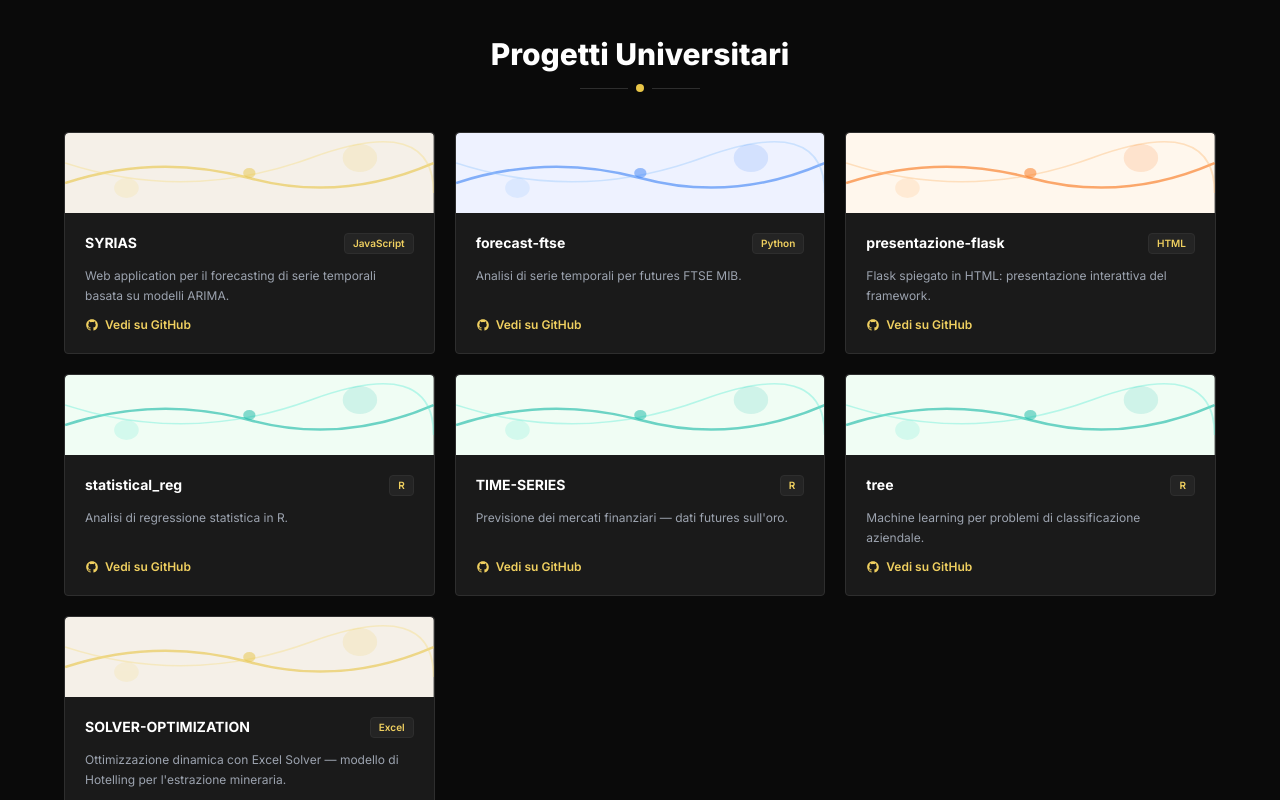
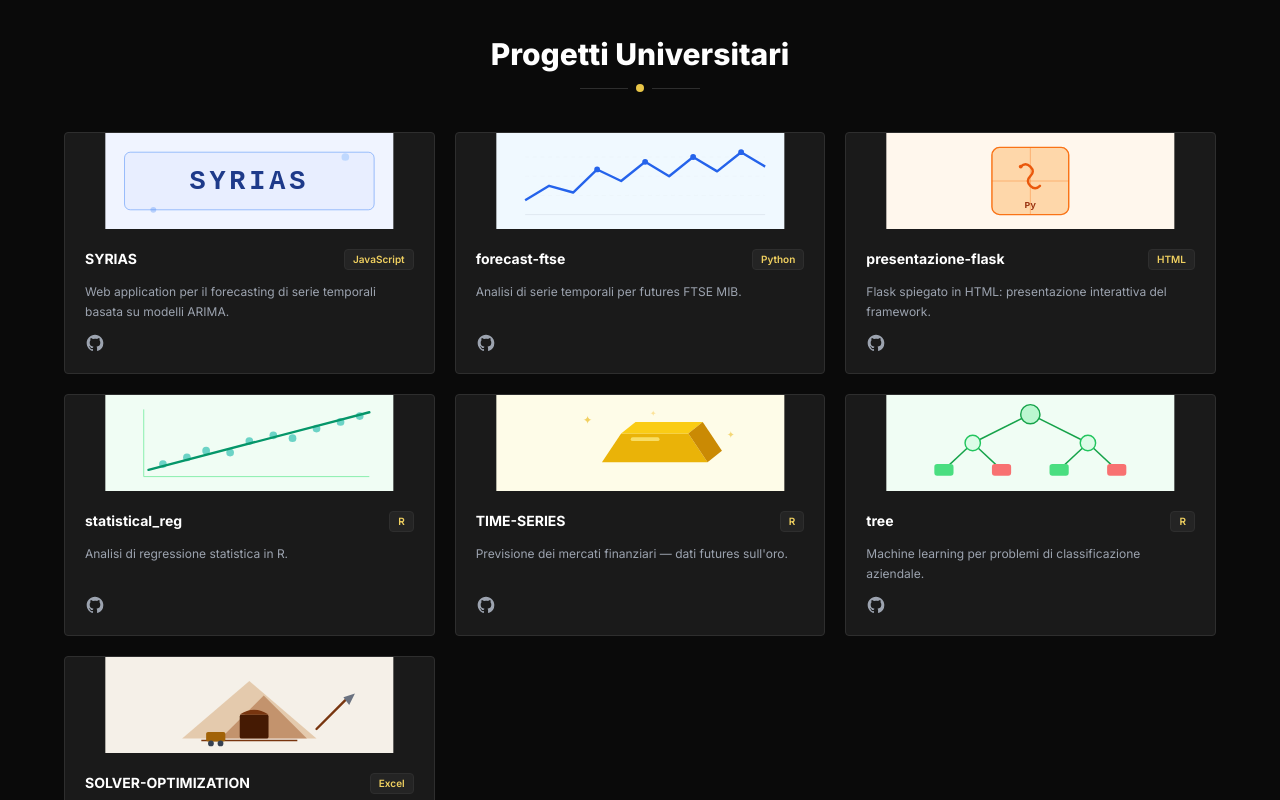
Before and after one commit to fortunatoantonio/portfolio, a React (Vite) app: page / in a window 1280 px wide. Shown: the part 3140-3940 px from the top of the page. Built offline with nearby package versions, Linux system fonts and the light colour scheme; no server answers.

Commit message:
Projects: custom SVG graphics per project, clickable cards, GitHub icon only, fix statistical_reg link

```diff
--- a/src/components/Projects.jsx
+++ b/src/components/Projects.jsx
@@ -2,49 +2,185 @@
 import useIntersectionObserver from '../hooks/useIntersectionObserver'
 import { SectionTitle } from './About'
 
-// Colori sfondo light e accento per ogni linguaggio
-const LANG_THEMES = {
-  'Python / Flask': { bg: '#eef6ee', accent: '#22c55e', accent2: '#86efac' },
-  'Python':         { bg: '#eef2ff', accent: '#3b82f6', accent2: '#93c5fd' },
-  'R':              { bg: '#f0fdf4', accent: '#14b8a6', accent2: '#5eead4' },
-  'HTML':           { bg: '#fff7ed', accent: '#f97316', accent2: '#fdba74' },
-  'Python / R':     { bg: '#faf5ff', accent: '#8b5cf6', accent2: '#c4b5fd' },
-}
+/* ── SVG Graphics per progetto (by index) ── */
 
-function getTheme(lang) {
-  return LANG_THEMES[lang] || { bg: '#f5f0e8', accent: '#e8c547', accent2: '#f5dc80' }
-}
-
-function ProjectGraphic({ lang }) {
-  const { bg, accent, accent2 } = getTheme(lang)
+// 1. SYRIAS — scritta "SYRIAS" su sfondo light
+function GraphicSyrias() {
   return (
-    <svg viewBox="0 0 300 80" className="w-full h-20 rounded-t-sm" preserveAspectRatio="none">
-      <rect width="300" height="80" fill={bg} />
-      <path d={`M0 50 Q75 20 150 45 T300 30`} stroke={accent} strokeWidth="2.5" fill="none" opacity="0.6" />
-      <path d={`M0 30 Q100 70 200 25 T300 60`} stroke={accent2} strokeWidth="1.5" fill="none" opacity="0.4" />
-      <circle cx="240" cy="25" r="14" fill={accent} opacity="0.15" />
-      <circle cx="50" cy="55" r="10" fill={accent2} opacity="0.2" />
-      <circle cx="150" cy="40" r="5" fill={accent} opacity="0.5" />
+    <svg viewBox="0 0 300 100" className="w-full h-24 rounded-t-sm" preserveAspectRatio="xMidYMid meet">
+      <rect width="300" height="100" fill="#f0f4ff" />
+      <rect x="20" y="20" width="260" height="60" rx="6" fill="#e8eeff" stroke="#3b82f6" strokeWidth="0.5" />
+      <text x="150" y="58" textAnchor="middle" fontFamily="monospace" fontSize="28" fontWeight="bold" fill="#1e3a8a" letterSpacing="4">SYRIAS</text>
+      <circle cx="50" cy="80" r="3" fill="#3b82f6" opacity="0.3" />
+      <circle cx="250" cy="25" r="4" fill="#60a5fa" opacity="0.3" />
     </svg>
   )
 }
 
-function ProjectCard({ project, delay }) {
-  const { t } = useTranslation()
+// 2. forecast-ftse — serie temporale a zig-zag
+function GraphicTimeSeries() {
+  return (
+    <svg viewBox="0 0 300 100" className="w-full h-24 rounded-t-sm" preserveAspectRatio="xMidYMid meet">
+      <rect width="300" height="100" fill="#f0f9ff" />
+      {/* Grid lines */}
+      <line x1="30" y1="85" x2="280" y2="85" stroke="#cbd5e1" strokeWidth="0.5" />
+      <line x1="30" y1="65" x2="280" y2="65" stroke="#e2e8f0" strokeWidth="0.3" strokeDasharray="4" />
+      <line x1="30" y1="45" x2="280" y2="45" stroke="#e2e8f0" strokeWidth="0.3" strokeDasharray="4" />
+      <line x1="30" y1="25" x2="280" y2="25" stroke="#e2e8f0" strokeWidth="0.3" strokeDasharray="4" />
+      {/* Zig-zag time series */}
+      <polyline points="30,70 55,55 80,62 105,38 130,50 155,30 180,45 205,25 230,40 255,20 280,35" fill="none" stroke="#2563eb" strokeWidth="2.5" strokeLinejoin="round" />
+      {/* Points */}
+      <circle cx="105" cy="38" r="3" fill="#2563eb" />
+      <circle cx="155" cy="30" r="3" fill="#2563eb" />
+      <circle cx="205" cy="25" r="3" fill="#2563eb" />
+      <circle cx="255" cy="20" r="3" fill="#2563eb" />
+    </svg>
+  )
+}
+
+// 3. presentazione-flask — pacchetto Python (scatola con logo serpente)
+function GraphicFlask() {
+  return (
+    <svg viewBox="0 0 300 100" className="w-full h-24 rounded-t-sm" preserveAspectRatio="xMidYMid meet">
+      <rect width="300" height="100" fill="#fff7ed" />
+      {/* Package box */}
+      <rect x="110" y="15" width="80" height="70" rx="8" fill="#fed7aa" stroke="#f97316" strokeWidth="1.5" />
+      <line x1="150" y1="15" x2="150" y2="85" stroke="#f97316" strokeWidth="0.8" opacity="0.5" />
+      <line x1="110" y1="50" x2="190" y2="50" stroke="#f97316" strokeWidth="0.8" opacity="0.5" />
+      {/* Python-like snake */}
+      <path d="M140 35 Q145 30 150 35 Q155 40 150 45 Q145 50 150 55 Q155 60 160 55" fill="none" stroke="#ea580c" strokeWidth="2.5" strokeLinecap="round" />
+      <circle cx="140" cy="35" r="2" fill="#ea580c" />
+      {/* Py text */}
+      <text x="150" y="78" textAnchor="middle" fontFamily="monospace" fontSize="10" fill="#9a3412" fontWeight="bold">Py</text>
+    </svg>
+  )
+}
+
+// 4. statistical_reg — linea di regressione con osservazioni
+function GraphicRegression() {
+  return (
+    <svg viewBox="0 0 300 100" className="w-full h-24 rounded-t-sm" preserveAspectRatio="xMidYMid meet">
+      <rect width="300" height="100" fill="#f0fdf4" />
+      {/* Axes */}
+      <line x1="40" y1="85" x2="275" y2="85" stroke="#86efac" strokeWidth="1" />
+      <line x1="40" y1="15" x2="40" y2="85" stroke="#86efac" strokeWidth="1" />
+      {/* Scatter points */}
+      <circle cx="60" cy="72" r="4" fill="#14b8a6" opacity="0.6" />
+      <circle cx="85" cy="65" r="4" fill="#14b8a6" opacity="0.6" />
+      <circle cx="105" cy="58" r="4" fill="#14b8a6" opacity="0.6" />
+      <circle cx="130" cy="60" r="4" fill="#14b8a6" opacity="0.6" />
+      <circle cx="150" cy="48" r="4" fill="#14b8a6" opacity="0.6" />
+      <circle cx="175" cy="42" r="4" fill="#14b8a6" opacity="0.6" />
+      <circle cx="195" cy="45" r="4" fill="#14b8a6" opacity="0.6" />
+      <circle cx="220" cy="35" r="4" fill="#14b8a6" opacity="0.6" />
+      <circle cx="245" cy="28" r="4" fill="#14b8a6" opacity="0.6" />
+      <circle cx="265" cy="22" r="4" fill="#14b8a6" opacity="0.6" />
+      {/* Regression line */}
+      <line x1="45" y1="78" x2="275" y2="18" stroke="#059669" strokeWidth="2.5" strokeLinecap="round" />
+    </svg>
+  )
+}
+
+// 5. TIME-SERIES (gold) — lingotto d'oro
+function GraphicGold() {
+  return (
+    <svg viewBox="0 0 300 100" className="w-full h-24 rounded-t-sm" preserveAspectRatio="xMidYMid meet">
+      <rect width="300" height="100" fill="#fefce8" />
+      {/* Gold bar 3D effect */}
+      <polygon points="110,70 130,40 200,40 220,70" fill="#eab308" />
+      <polygon points="130,40 145,28 215,28 200,40" fill="#facc15" />
+      <polygon points="200,40 215,28 235,58 220,70" fill="#ca8a04" />
+      {/* Shine */}
+      <rect x="140" y="44" width="30" height="4" rx="2" fill="#fef08a" opacity="0.7" />
+      {/* Sparkles */}
+      <text x="90" y="30" fontSize="12" fill="#eab308" opacity="0.6">✦</text>
+      <text x="240" y="45" fontSize="10" fill="#eab308" opacity="0.5">✦</text>
+      <text x="160" y="22" fontSize="8" fill="#fbbf24" opacity="0.4">✦</text>
+    </svg>
+  )
+}
+
+// 6. tree — albero di classificazione
+function GraphicTree() {
+  return (
+    <svg viewBox="0 0 300 100" className="w-full h-24 rounded-t-sm" preserveAspectRatio="xMidYMid meet">
+      <rect width="300" height="100" fill="#f0fdf4" />
+      {/* Tree edges */}
+      <line x1="150" y1="20" x2="90" y2="50" stroke="#16a34a" strokeWidth="1.5" />
+      <line x1="150" y1="20" x2="210" y2="50" stroke="#16a34a" strokeWidth="1.5" />
+      <line x1="90" y1="50" x2="60" y2="78" stroke="#16a34a" strokeWidth="1.5" />
+      <line x1="90" y1="50" x2="120" y2="78" stroke="#16a34a" strokeWidth="1.5" />
+      <line x1="210" y1="50" x2="180" y2="78" stroke="#16a34a" strokeWidth="1.5" />
+      <line x1="210" y1="50" x2="240" y2="78" stroke="#16a34a" strokeWidth="1.5" />
+      {/* Root node */}
+      <circle cx="150" cy="20" r="10" fill="#bbf7d0" stroke="#16a34a" strokeWidth="1.5" />
+      {/* Internal nodes */}
+      <circle cx="90" cy="50" r="8" fill="#dcfce7" stroke="#22c55e" strokeWidth="1.5" />
+      <circle cx="210" cy="50" r="8" fill="#dcfce7" stroke="#22c55e" strokeWidth="1.5" />
+      {/* Leaf nodes */}
+      <rect x="50" y="72" width="20" height="12" rx="3" fill="#4ade80" />
+      <rect x="110" y="72" width="20" height="12" rx="3" fill="#f87171" />
+      <rect x="170" y="72" width="20" height="12" rx="3" fill="#4ade80" />
+      <rect x="230" y="72" width="20" height="12" rx="3" fill="#f87171" />
+    </svg>
+  )
+}
+
+// 7. SOLVER-OPTIMIZATION — estrazione mineraria
+function GraphicMining() {
+  return (
+    <svg viewBox="0 0 300 100" className="w-full h-24 rounded-t-sm" preserveAspectRatio="xMidYMid meet">
+      <rect width="300" height="100" fill="#f5f0e8" />
+      {/* Mountain / mine */}
+      <polygon points="80,85 150,25 220,85" fill="#d4a574" opacity="0.5" />
+      <polygon points="120,85 165,40 210,85" fill="#92400e" opacity="0.4" />
+      {/* Mine entrance */}
+      <rect x="140" y="60" width="30" height="25" rx="2" fill="#451a03" />
+      <path d="M140 60 Q155 50 170 60" fill="#78350f" />
+      {/* Pickaxe */}
+      <line x1="220" y1="75" x2="250" y2="45" stroke="#78350f" strokeWidth="2.5" strokeLinecap="round" />
+      <path d="M248 42 L260 38 L254 50 Z" fill="#6b7280" />
+      {/* Cart rail */}
+      <line x1="100" y1="87" x2="200" y2="87" stroke="#78350f" strokeWidth="1.5" />
+      {/* Cart */}
+      <rect x="105" y="78" width="20" height="10" rx="2" fill="#a16207" />
+      <circle cx="110" cy="90" r="3" fill="#374151" />
+      <circle cx="120" cy="90" r="3" fill="#374151" />
+    </svg>
+  )
+}
+
+// Map project index to graphic
+const GRAPHICS = [
+  GraphicSyrias,       // 0: SYRIAS
+  GraphicTimeSeries,   // 1: forecast-ftse
+  GraphicFlask,        // 2: presentazione-flask
+  GraphicRegression,   // 3: statistical_reg
+  GraphicGold,         // 4: TIME-SERIES (gold)
+  GraphicTree,         // 5: tree
+  GraphicMining,       // 6: SOLVER-OPTIMIZATION
+]
+
+function ProjectCard({ project, index, delay }) {
   const ref = useIntersectionObserver({ threshold: 0.1 })
+  const Graphic = GRAPHICS[index] || GRAPHICS[0]
 
   return (
-    <article
+    <a
+      href={project.url}
+      target="_blank"
+      rel="noopener noreferrer"
       ref={ref}
-      className="fade-up bg-dark-800 border border-dark-600 rounded-sm overflow-hidden flex flex-col hover:border-gold-500/50 hover:-translate-y-1 transition-all duration-300"
+      className="fade-up bg-dark-800 border border-dark-600 rounded-sm overflow-hidden flex flex-col hover:border-gold-500/50 hover:-translate-y-1 transition-all duration-300 group cursor-pointer"
       style={{ transitionDelay: `${delay}ms` }}
+      aria-label={project.name}
     >
-      {/* Decorative graphic */}
-      <ProjectGraphic lang={project.lang} />
+      {/* Custom graphic */}
+      <Graphic />
 
       <div className="p-5 flex flex-col gap-3 flex-1">
         <div className="flex items-start justify-between gap-2">
-          <h3 className="font-bold text-white text-sm leading-snug">{project.name}</h3>
+          <h3 className="font-bold text-white text-sm leading-snug group-hover:text-gold-400 transition-colors">{project.name}</h3>
           <span className="text-[10px] font-semibold text-gold-400 bg-dark-700 border border-dark-600 px-2 py-0.5 rounded-sm whitespace-nowrap flex-shrink-0">
             {project.lang}
           </span>
@@ -52,20 +188,14 @@
 
         <p className="text-muted-400 text-xs leading-relaxed flex-1">{project.description}</p>
 
-        <a
-          href={project.url}
-          target="_blank"
-          rel="noopener noreferrer"
-          className="inline-flex items-center gap-1.5 text-xs font-semibold text-gold-400 hover:text-gold-300 transition-colors mt-auto"
-          aria-label={`${t('projects.view_github')}: ${project.name}`}
-        >
-          <svg className="w-3.5 h-3.5" fill="currentColor" viewBox="0 0 24 24" aria-hidden="true">
+        {/* GitHub icon only */}
+        <div className="flex items-center mt-auto">
+          <svg className="w-5 h-5 text-muted-400 group-hover:text-gold-400 transition-colors" fill="currentColor" viewBox="0 0 24 24" aria-hidden="true">
             <path fillRule="evenodd" d="M12 2C6.477 2 2 6.484 2 12.017c0 4.425 2.865 8.18 6.839 9.504.5.092.682-.217.682-.483 0-.237-.008-.868-.013-1.703-2.782.605-3.369-1.343-3.369-1.343-.454-1.158-1.11-1.466-1.11-1.466-.908-.62.069-.608.069-.608 1.003.07 1.531 1.032 1.531 1.032.892 1.53 2.341 1.088 2.91.832.092-.647.35-1.088.636-1.338-2.22-.253-4.555-1.113-4.555-4.951 0-1.093.39-1.988 1.029-2.688-.103-.253-.446-1.272.098-2.65 0 0 .84-.27 2.75 1.026A9.564 9.564 0 0112 6.844c.85.004 1.705.115 2.504.337 1.909-1.296 2.747-1.027 2.747-1.027.546 1.379.202 2.398.1 2.651.64.7 1.028 1.595 1.028 2.688 0 3.848-2.339 4.695-4.566 4.943.359.309.678.92.678 1.855 0 1.338-.012 2.419-.012 2.747 0 .268.18.58.688.482A10.019 10.019 0 0022 12.017C22 6.484 17.522 2 12 2z" clipRule="evenodd" />
           </svg>
-          {t('projects.view_github')}
-        </a>
+        </div>
       </div>
-    </article>
+    </a>
   )
 }
 
@@ -83,7 +213,7 @@
         </div>
         <div className="mt-10 grid grid-cols-1 sm:grid-cols-2 lg:grid-cols-3 gap-5">
           {items.map((project, idx) => (
-            <ProjectCard key={project.name} project={project} delay={idx * 80} />
+            <ProjectCard key={project.name} project={project} index={idx} delay={idx * 80} />
           ))}
         </div>
       </div>
--- a/src/i18n/en.json
+++ b/src/i18n/en.json
@@ -119,7 +119,7 @@
         "name": "statistical_reg",
         "description": "Statistical regression analysis in R.",
         "lang": "R",
-        "url": "https://github.com/fortunatoantonio/TIME-SERIES/tree/statistical_reg"
+        "url": "https://github.com/fortunatoantonio/statistical_reg"
       },
       {
         "name": "TIME-SERIES",
--- a/src/i18n/it.json
+++ b/src/i18n/it.json
@@ -119,7 +119,7 @@
         "name": "statistical_reg",
         "description": "Analisi di regressione statistica in R.",
         "lang": "R",
-        "url": "https://github.com/fortunatoantonio/TIME-SERIES/tree/statistical_reg"
+        "url": "https://github.com/fortunatoantonio/statistical_reg"
       },
       {
         "name": "TIME-SERIES",
```
